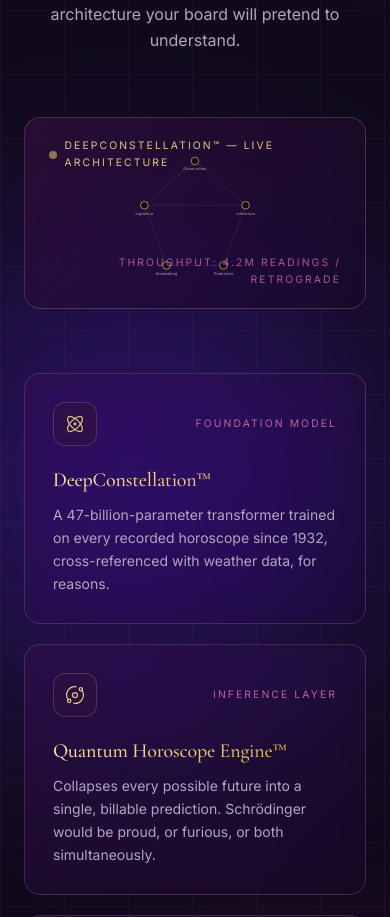
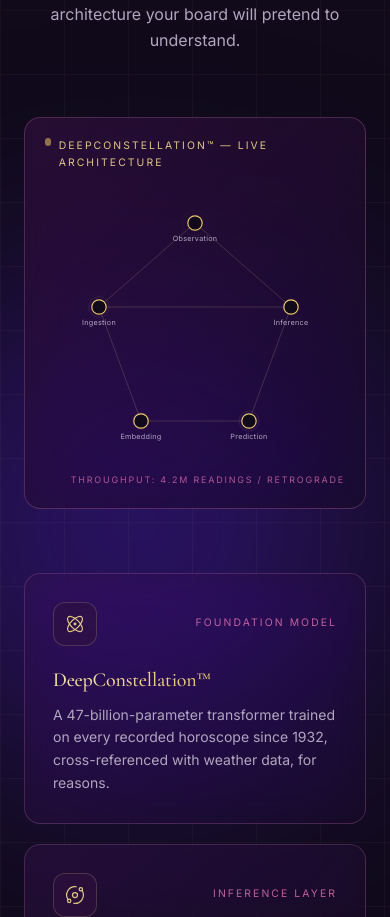
Before and after one commit to romangimel/OrionLabs, a React (Vite) app: page / in a window 390 px wide. Shown: the part 3243-4160 px from the top of the page. Built offline with nearby package versions, Linux system fonts and the light colour scheme.

Commit message:
fix: resolve mobile spacing in architecture card

```diff
--- a/src/components/site/Technology.tsx
+++ b/src/components/site/Technology.tsx
@@ -131,15 +131,15 @@ function ConstellationDiagram() {
   ];
 
   return (
-    <div className="relative mx-auto aspect-[16/9] w-full max-w-4xl overflow-hidden rounded-2xl glass-strong p-6">
-      <div className="absolute left-6 top-5 flex items-center gap-2">
+    <div className="relative mx-auto flex min-h-[24rem] w-full max-w-4xl flex-col overflow-hidden rounded-2xl glass-strong p-5 sm:min-h-[26rem] sm:p-6 md:block md:aspect-[16/9] md:min-h-0 md:p-6">
+      <div className="flex max-w-[15rem] shrink-0 items-start gap-2 sm:max-w-none md:absolute md:left-6 md:top-5 md:items-center">
         <span className="h-2 w-2 rounded-full bg-[hsl(43_74%_66%)] animate-pulse-glow" />
         <span className="text-[0.65rem] uppercase tracking-[0.2em] text-[hsl(43_60%_70%)]">
           DeepConstellation™ — live architecture
         </span>
       </div>
 
-      <svg viewBox="0 0 100 90" className="h-full w-full" preserveAspectRatio="xMidYMid meet">
+      <svg viewBox="0 0 100 90" className="mt-4 min-h-0 w-full flex-1 md:mt-0 md:h-full" preserveAspectRatio="xMidYMid meet">
         {/* Edges */}
         {edges.map(([a, b], i) => (
           <motion.line
@@ -196,8 +196,8 @@ function ConstellationDiagram() {
         ))}
       </svg>
 
-      <div className="absolute bottom-5 right-6 text-right">
-        <p className="text-[0.65rem] uppercase tracking-[0.2em] text-[hsl(326_55%_62%_/_0.8)]">
+      <div className="mt-4 shrink-0 text-right md:absolute md:bottom-5 md:right-6 md:mt-0">
+        <p className="whitespace-nowrap text-[clamp(0.55rem,2.3vw,0.65rem)] uppercase tracking-[0.2em] text-[hsl(326_55%_62%_/_0.8)] md:text-[0.65rem]">
           Throughput: 4.2M readings / retrograde
         </p>
       </div>
```
Also changed, not shown: 2 other files (tests, documents, lock files or other folders).
